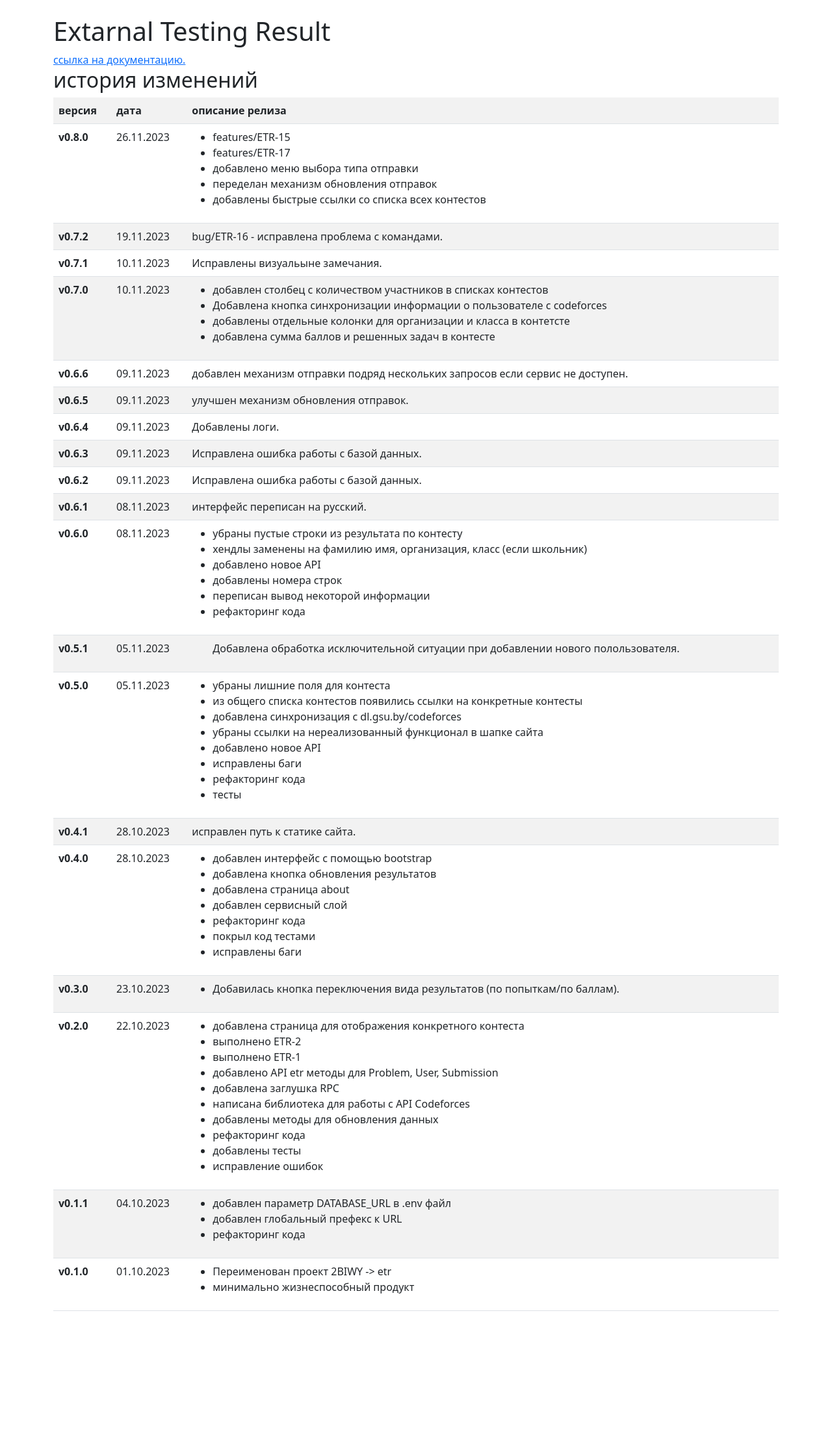
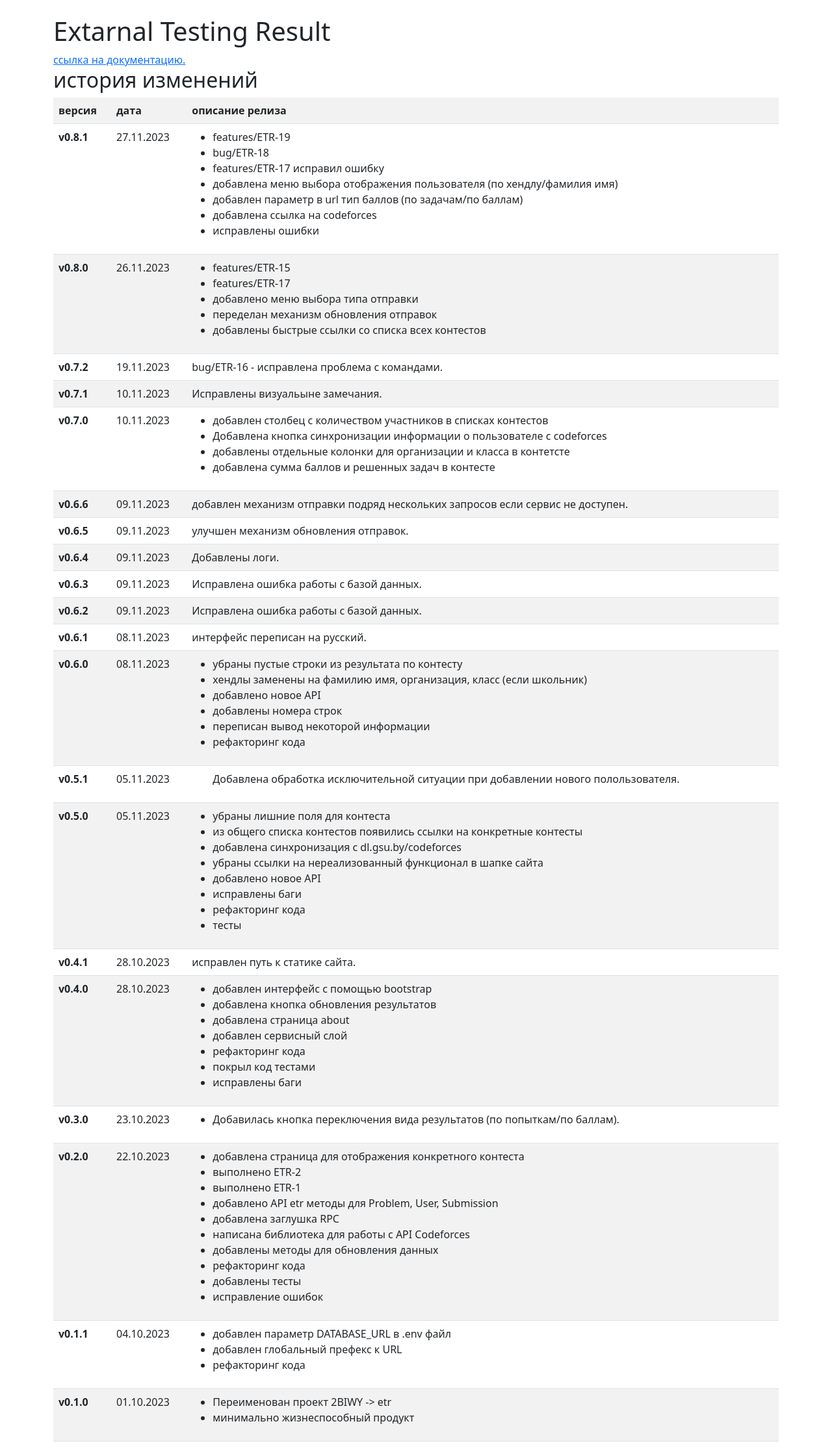
Before and after one commit to KingAndJoker/etr, a Flask app: page /about in a window 1280 px wide. Shown: the part 56-2291 px from the top of the page at 65% size. Before the commit the page ends 2074 px from the top, so only its background shows below. Run offline with Flask 3, Linux system fonts and the light colour scheme; some libraries are stand-ins or nearby versions.

Commit message:
release note v0.8.1

```diff
--- a/etr/templates/about.html
+++ b/etr/templates/about.html
@@ -13,6 +13,22 @@
         <th>версия</th>
         <th>дата</th>
         <th>описание релиза</th>
+    </tr>
+
+    <tr>
+        <th>v0.8.1</th>
+        <td>27.11.2023</td>
+        <td>
+            <ul>
+                <li>features/ETR-19</li>
+                <li>bug/ETR-18</li>
+                <li>features/ETR-17 исправил ошибку</li>
+                <li>добавлена меню выбора отображения пользователя (по хендлу/фамилия имя)</li>
+                <li>добавлен параметр в url тип баллов (по задачам/по баллам)</li>
+                <li>добавлена ссылка на codeforces</li>
+                <li>исправлены ошибки</li>
+            </ul>
+        </td>
     </tr>
 
     <tr>
```
